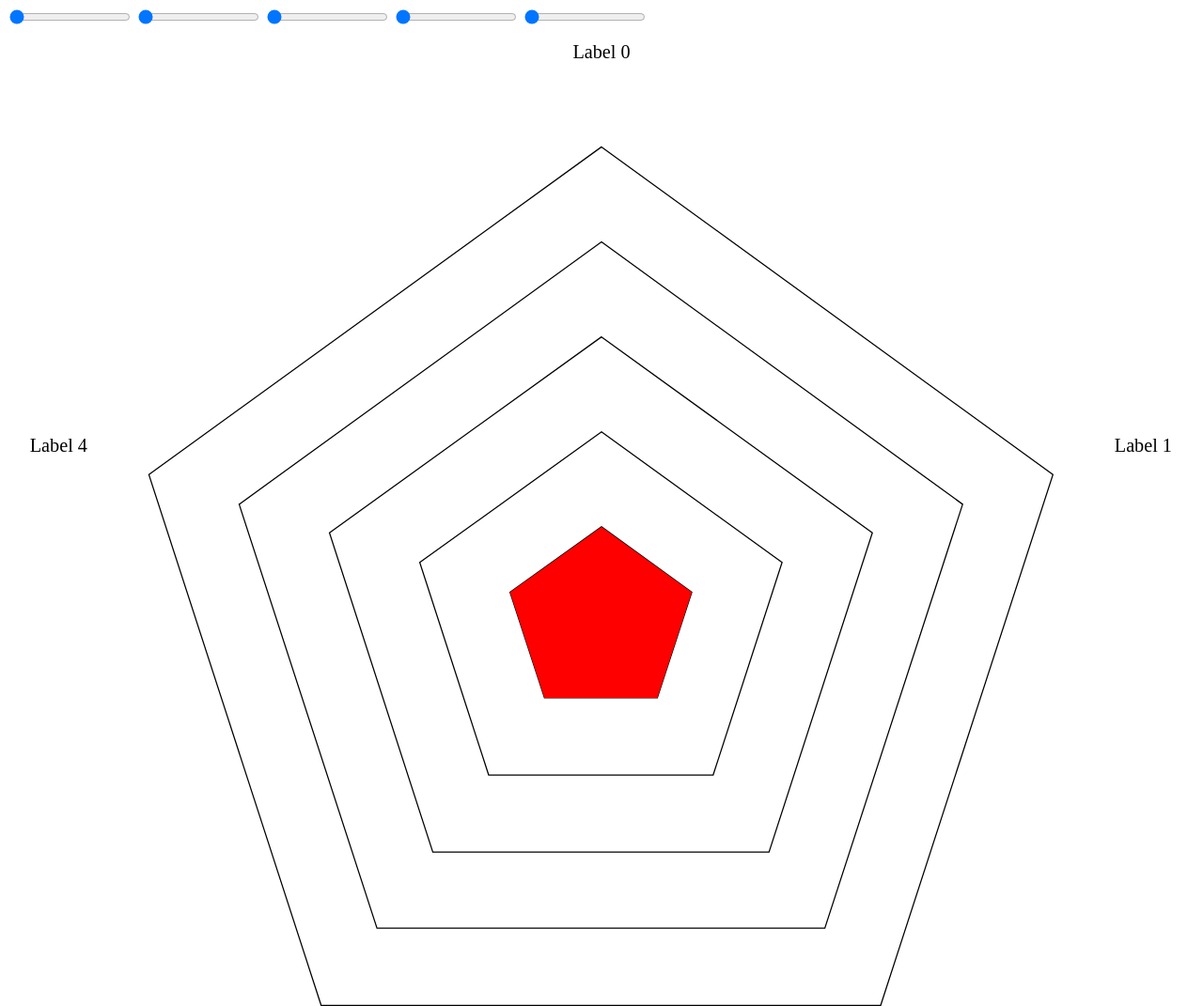
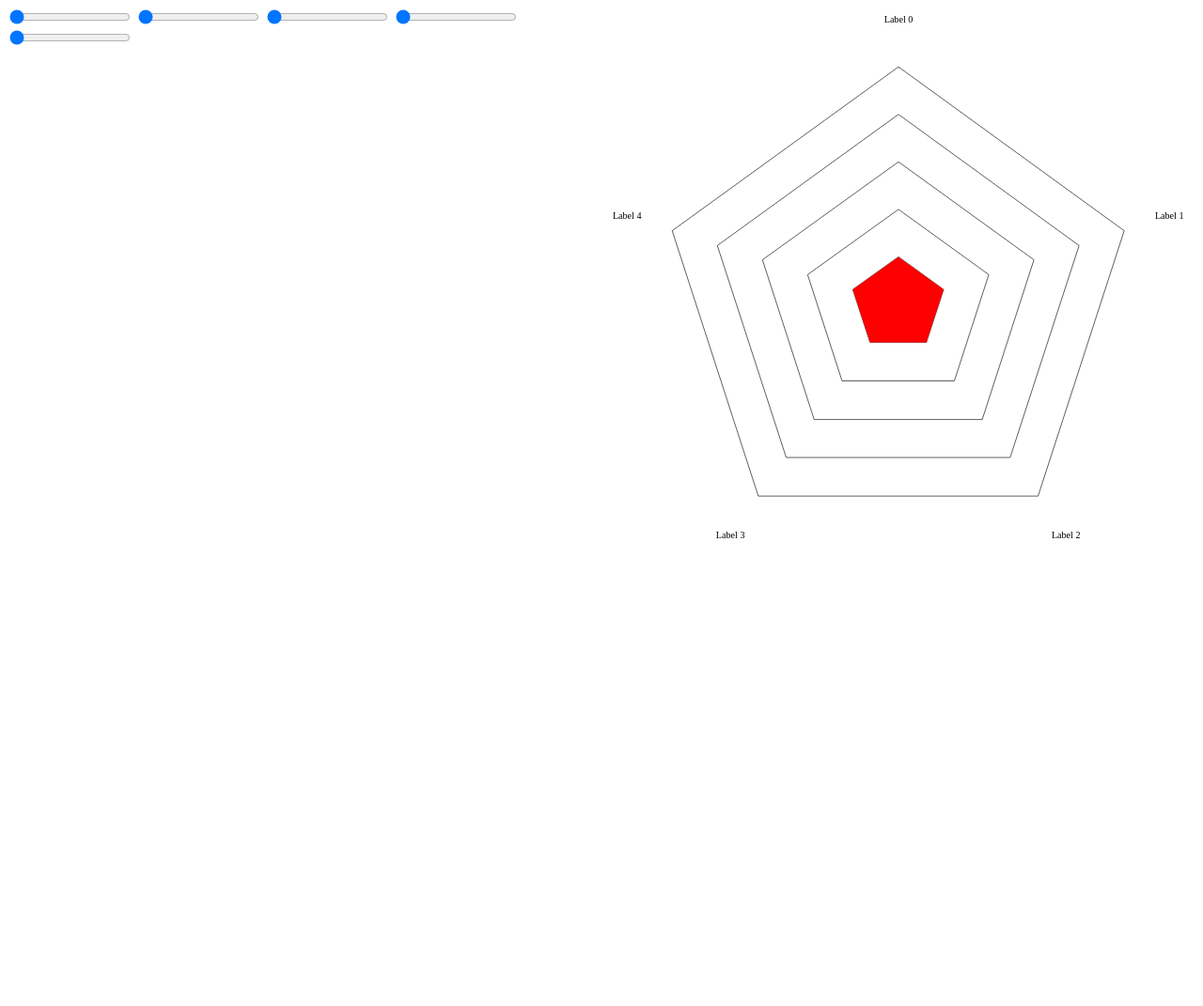
Before and after one commit to flowingis/make-up-your-mind, a website built with webpack: page index.html in a window 1280 px wide. Shown: the top 1071 px of the page at 94% size. Built offline with nearby package versions, Linux system fonts and the light colour scheme.

Commit message:
using flexbox to display chart

```diff
--- a/index.html
+++ b/index.html
@@ -3,13 +3,17 @@
         <meta charset="utf-8">
     </head>
     <body>
+        <main class="container">
+            <div class="form">
                 <input type="range" min="20" max="100" value="20" step="20">
                 <input type="range" min="20" max="100" value="20" step="20">
                 <input type="range" min="20" max="100" value="20" step="20">
                 <input type="range" min="20" max="100" value="20" step="20">
                 <input type="range" min="20" max="100" value="20" step="20">
-        <div>
+            </div>
+            <div class="chart">
                 <app-chart></app-chart>
             </div>
+        </main>
     </body>
 </html>
--- a/src/style/app.css
+++ b/src/style/app.css
@@ -16,3 +16,15 @@ path[role="chart-values"] {
     fill: red;
     stroke-opacity: 0;
 }
+
+.container {
+    display: flex;
+}
+
+.container .form {
+    flex: 1;
+}
+
+.container .chart {
+    flex: 1;
+}
```
Lines whose indentation alone changed are shown as unchanged.
